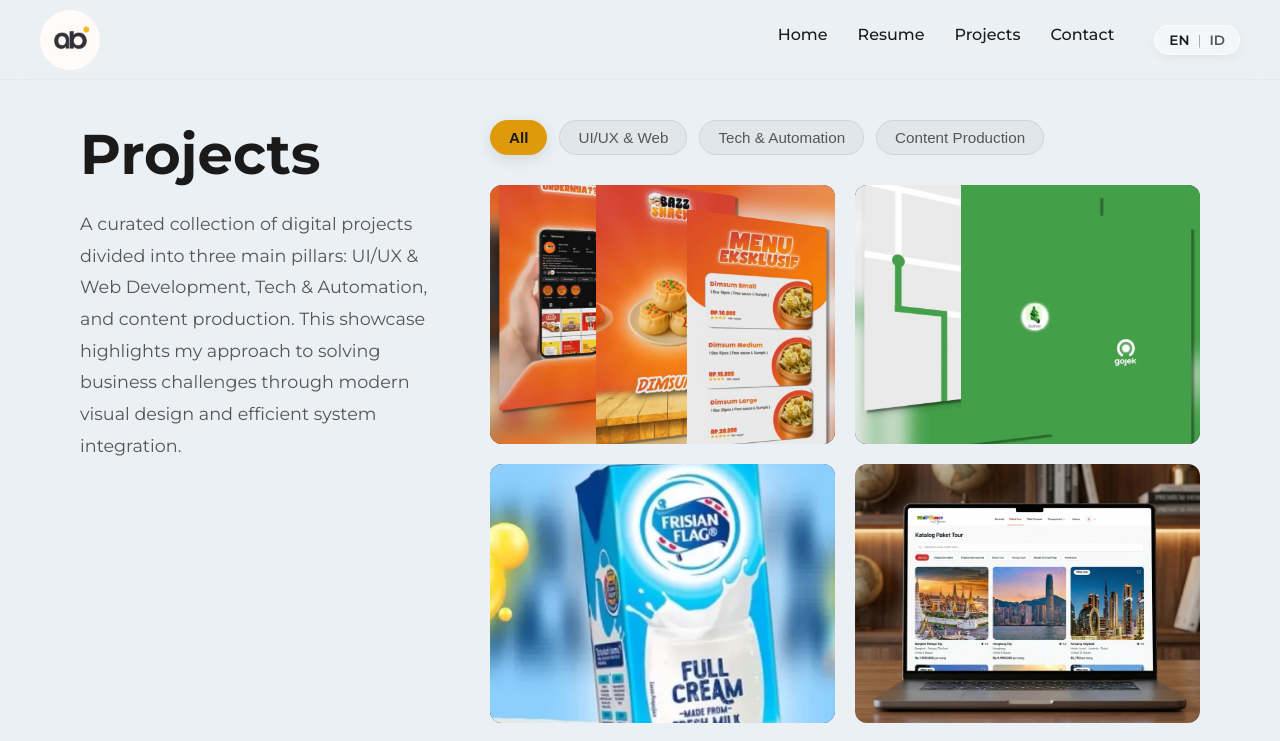
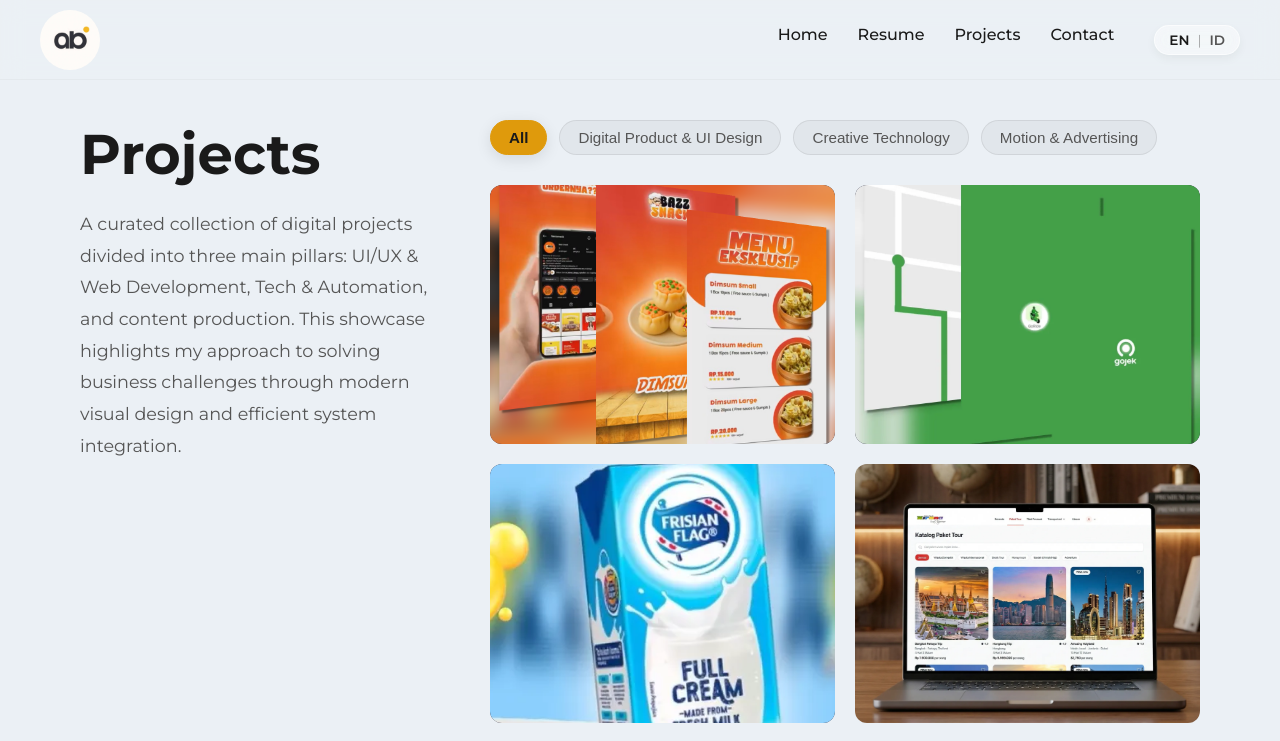
Before and after one commit to Bazzsnack/web-portofolio-abbas, a React (Vite) app: page /projects in a window 1280 px wide. Shown: the top 741 px of the page. Built offline with nearby package versions, Linux system fonts and the light colour scheme.

Commit message:
refactor: update category structure for Creative Technologist

```diff
--- a/src/pages/Projects.jsx
+++ b/src/pages/Projects.jsx
@@ -8,13 +8,13 @@
   const [selectedProject, setSelectedProject] = useState(null);
   const [activeCategory, setActiveCategory] = useState('All');
 
-  const categories = ['All', 'UI/UX & Web', 'Tech & Automation', 'Content Production'];
+  const categories = ['All', 'Digital Product & UI Design', 'Creative Technology', 'Motion & Advertising'];
 
   const dummyProjects = [
     {
       id: 10,
       title: 'Bazz Snack - Social Media Motion Ads',
-      category: 'Content Production',
+      category: 'Motion & Advertising',
       thumbnail: '/assets/portfolio/bazz-cover.png',
       contentMedia: [
         { type: 'youtube', url: 'i04np2xtc-Y' }
@@ -27,7 +27,7 @@
     {
       id: 9,
       title: 'Gojek - Brand Motion Graphic Remake',
-      category: 'Content Production',
+      category: 'Motion & Advertising',
       thumbnail: '/assets/portfolio/gojek-cover.webp',
       contentMedia: [
         { type: 'youtube', url: '84RzYxZbPDQ' }
@@ -40,7 +40,7 @@
     {
       id: 8,
       title: 'Frisian Flag - Product Animation Ads',
-      category: 'Content Production',
+      category: 'Motion & Advertising',
       thumbnail: '/assets/portfolio/frisian-cover.webp',
       thumbnailZoom: true,
       contentMedia: [
@@ -54,7 +54,7 @@
     {
       id: 7,
       title: 'Kirana Tour & Travel - Booking Website',
-      category: 'UI/UX & Web',
+      category: 'Digital Product & UI Design',
       thumbnail: '/assets/portfolio/kirana-thumb.webp',
       contentMedia: [
         { type: 'image', url: '/assets/portfolio/kirana-ui-1.webp' },
@@ -69,7 +69,7 @@
     {
       id: 1,
       title: 'Modern E-Commerce Checkout',
-      category: 'UI/UX & Web',
+      category: 'Digital Product & UI Design',
       thumbnail: '/assets/portfolio/placeholder-thumb.webp',
       contentMedia: [
         { type: 'image', url: '/assets/portfolio/placeholder-full.webp' },
@@ -80,7 +80,7 @@
     {
       id: 2,
       title: 'Cinematic B-Roll Promo',
-      category: 'Content Production',
+      category: 'Motion & Advertising',
       thumbnail: '/assets/portfolio/placeholder-thumb.webp',
       contentMedia: [
         { type: 'video', url: '/assets/portfolio/placeholder-full.webp' },
@@ -91,7 +91,7 @@
     {
       id: 3,
       title: 'Digital Workspace Dashboard',
-      category: 'UI/UX & Web',
+      category: 'Digital Product & UI Design',
       thumbnail: '/assets/portfolio/placeholder-thumb.webp',
       contentMedia: [
         { type: 'image', url: '/assets/portfolio/placeholder-full.webp' }
@@ -101,7 +101,7 @@
     {
       id: 4,
       title: 'Tech Gadget Launch',
-      category: 'Content Production',
+      category: 'Motion & Advertising',
       thumbnail: '/assets/portfolio/placeholder-thumb.webp',
       contentMedia: [
         { type: 'video', url: '/assets/portfolio/placeholder-full.webp' }
@@ -111,7 +111,7 @@
     {
       id: 5,
       title: 'Restaurant Order Automation',
-      category: 'Tech & Automation',
+      category: 'Creative Technology',
       thumbnail: '/assets/portfolio/placeholder-thumb.webp',
       contentMedia: [
         { type: 'image', url: '/assets/portfolio/placeholder-full.webp' },
@@ -122,7 +122,7 @@
     {
       id: 6,
       title: 'Brand Identity Redesign',
-      category: 'UI/UX & Web',
+      category: 'Digital Product & UI Design',
       thumbnail: '/assets/portfolio/placeholder-thumb.webp',
       contentMedia: [
         { type: 'image', url: '/assets/portfolio/placeholder-full.webp' }
```
